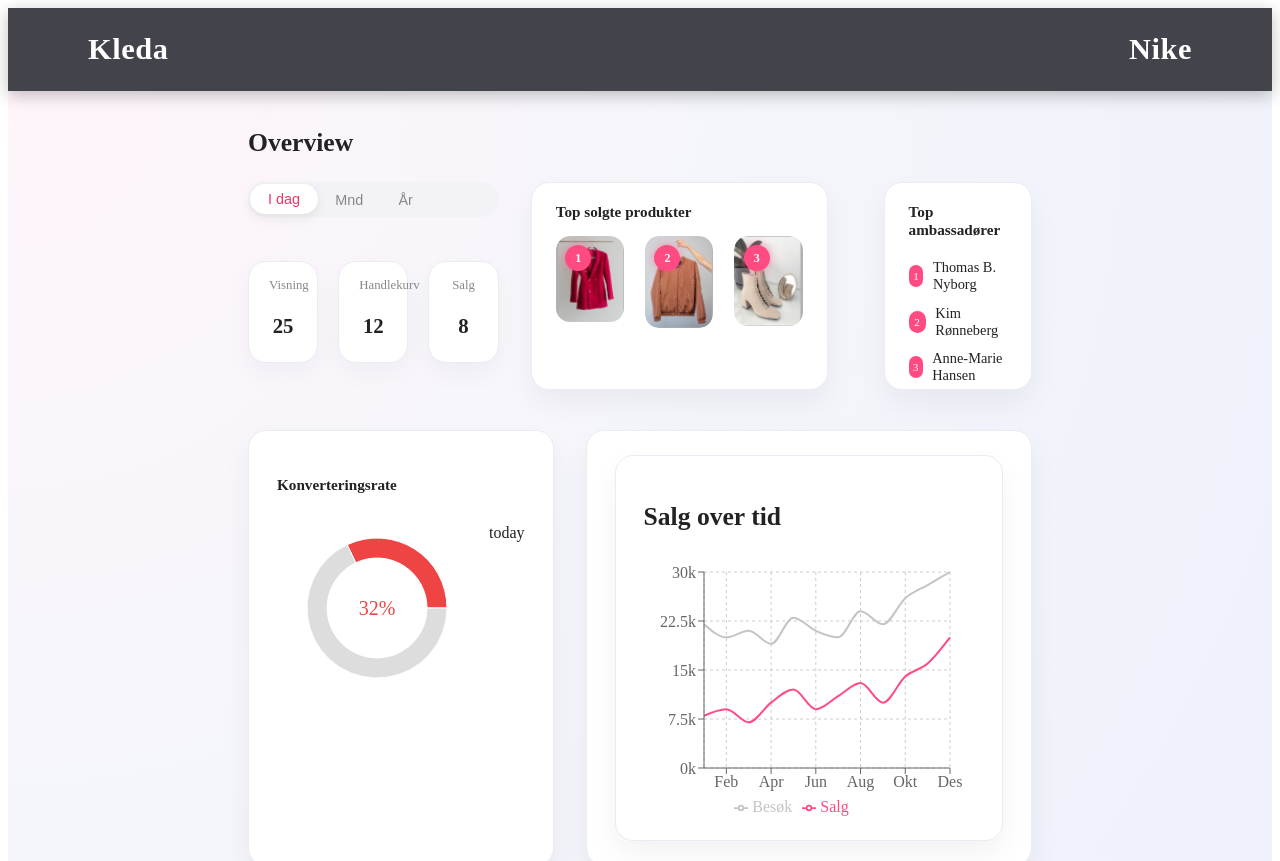
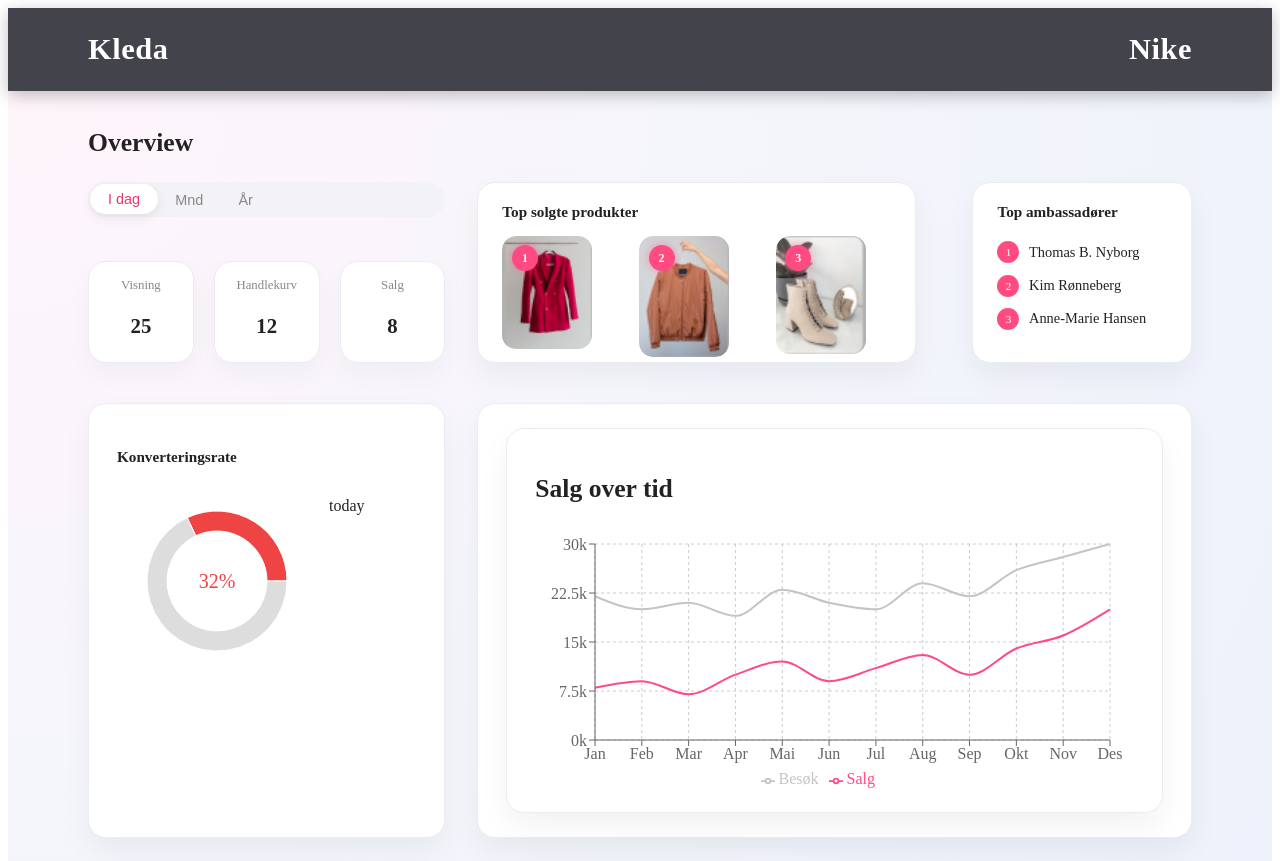
Before and after one commit to FetterPetter/dashboard, a React (Vite) app: page / in a window 1280 px wide. Shown: the top 861 px of the page. Built offline with nearby package versions, Linux system fonts and the light colour scheme.

Commit message:
more css fix?

```diff
--- a/src/app/pages/DashboardPage.css
+++ b/src/app/pages/DashboardPage.css
@@ -9,7 +9,7 @@
   --border-card: #ebebf3;
 
   min-height: 100vh;
-  padding: 1rem 15rem 4rem;
+  padding: 1rem 5rem 4rem;
   background: radial-gradient(
     circle at top left,
     #fff5fb 0,
```
